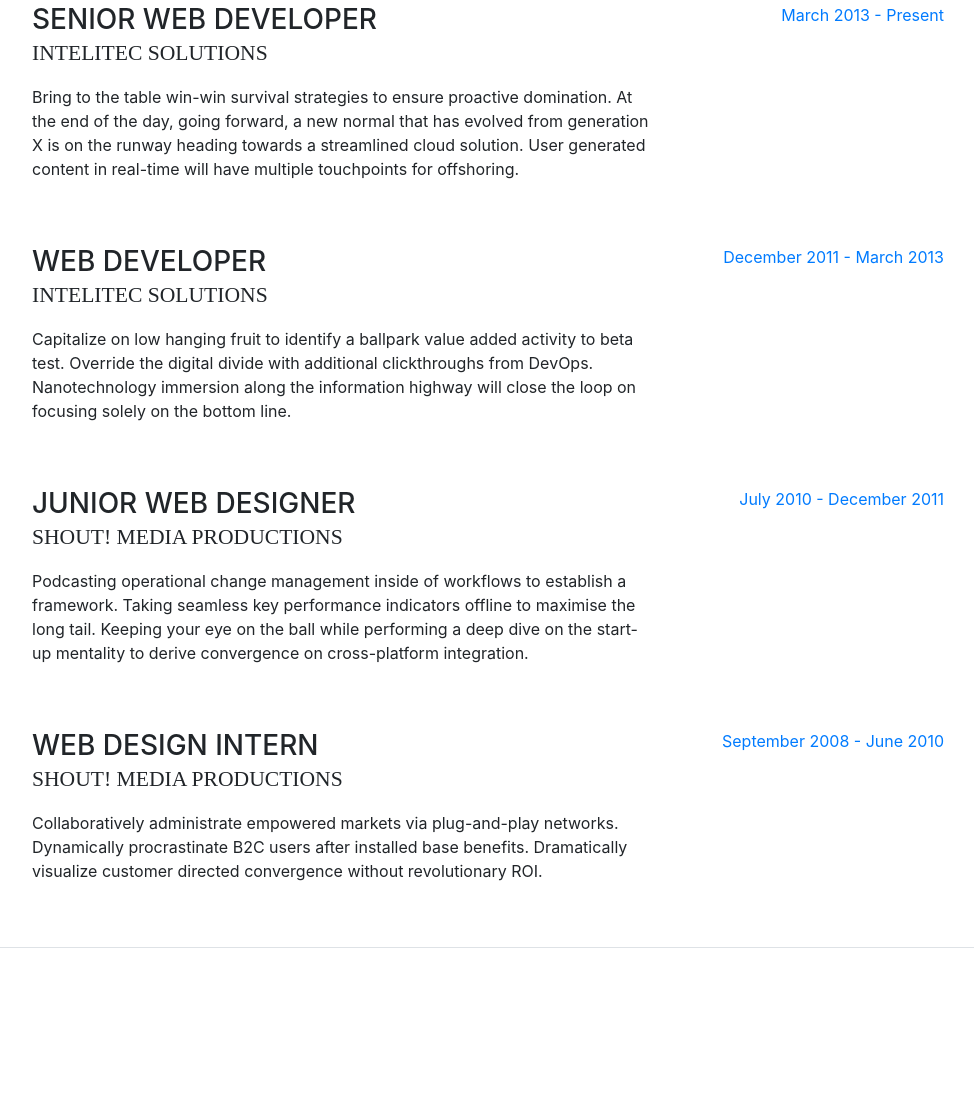
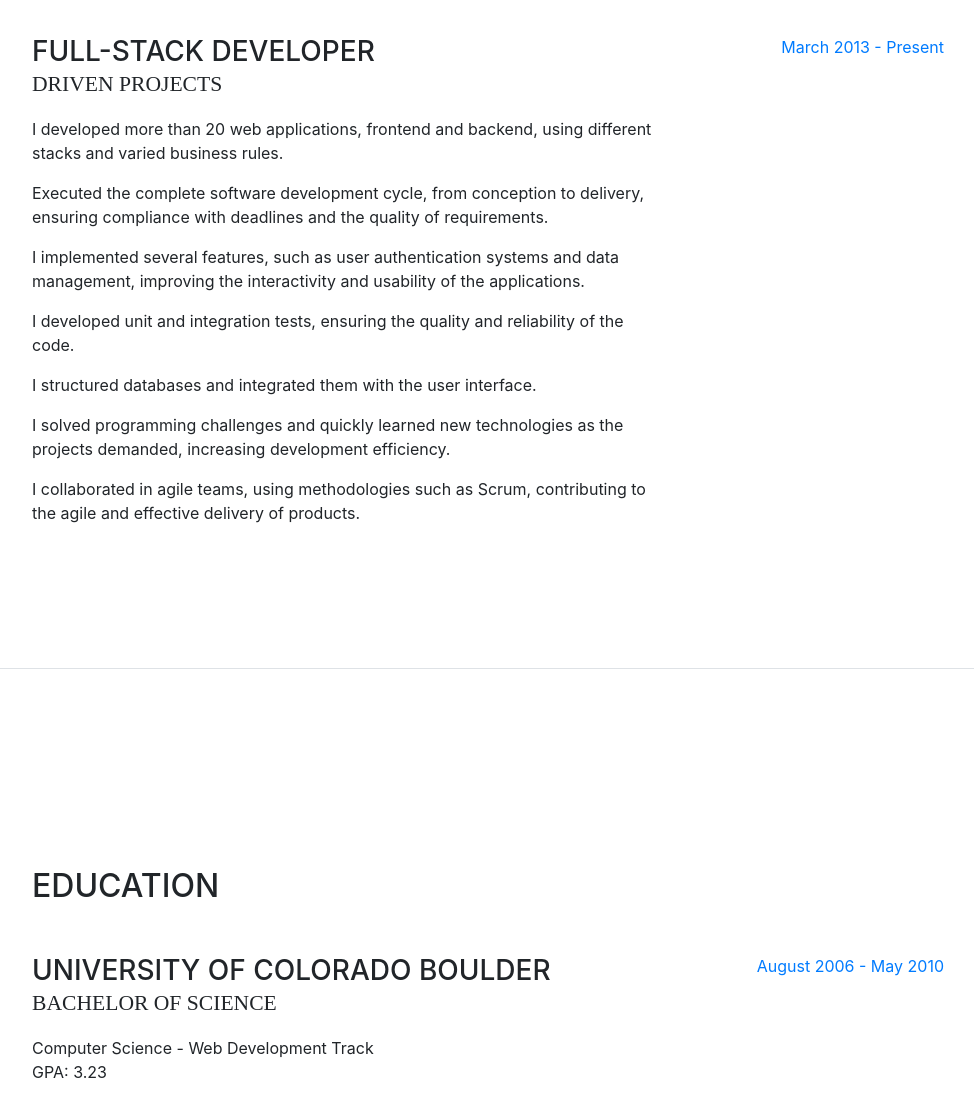
Before and after one commit to rafaelor20/my_portifolio, a website with bundled scripts: page index.html in a window 1280 px wide. Shown: the part 931-2030 px from the top of the page, without its empty margins (288-1262 px from the left). Built offline with nearby package versions, Linux system fonts and the light colour scheme; a web font is replaced by a local one.

Commit message:
feat: update work experience section with new role and responsibilities

```diff
--- a/index.html
+++ b/index.html
@@ -108,56 +108,39 @@
 
                 <div class="resume-item d-flex flex-column flex-md-row mb-5">
                     <div class="resume-content mr-auto">
-                        <h3 class="mb-0">Senior Web Developer</h3>
-                        <div class="subheading mb-3">Intelitec Solutions</div>
-                        <p>Bring to the table win-win survival strategies to ensure proactive domination. At the end of
-                            the day, going forward, a new normal that has evolved from generation X is on the runway
-                            heading towards a streamlined cloud solution. User generated content in real-time will have
-                            multiple touchpoints for offshoring.</p>
+                        <h3 class="mb-0">Full-Stack Developer</h3>
+                        <div class="subheading mb-3">Driven Projects</div>
+                        <p>
+                            I developed more than 20 web applications, frontend and backend, using different stacks and
+                            varied business
+                            rules.
+                        </p>
+                        <p>
+                            Executed the complete software development cycle, from conception to delivery, ensuring
+                            compliance with
+                            deadlines and the quality of requirements.
+                        </p>
+                        <p>
+                            I implemented several features, such as user authentication systems and data management,
+                            improving the interactivity and usability of the applications.
+                        </p>
+                        <p>
+                            I developed unit and integration tests, ensuring the quality and reliability of the code.
+                        </p>
+                        <p>
+                            I structured databases and integrated them with the user interface.
+                        </p>
+                        <p>
+                            I solved programming challenges and quickly learned new technologies as the projects
+                            demanded, increasing development efficiency.
+                        </p>
+                        <p>
+                            I collaborated in agile teams, using methodologies such as Scrum, contributing to the agile
+                            and effective delivery of products.
+                        </p>
                     </div>
                     <div class="resume-date text-md-right">
                         <span class="text-primary">March 2013 - Present</span>
-                    </div>
-                </div>
-
-                <div class="resume-item d-flex flex-column flex-md-row mb-5">
-                    <div class="resume-content mr-auto">
-                        <h3 class="mb-0">Web Developer</h3>
-                        <div class="subheading mb-3">Intelitec Solutions</div>
-                        <p>Capitalize on low hanging fruit to identify a ballpark value added activity to beta test.
-                            Override the digital divide with additional clickthroughs from DevOps. Nanotechnology
-                            immersion along the information highway will close the loop on focusing solely on the bottom
-                            line.</p>
-                    </div>
-                    <div class="resume-date text-md-right">
-                        <span class="text-primary">December 2011 - March 2013</span>
-                    </div>
-                </div>
-
-                <div class="resume-item d-flex flex-column flex-md-row mb-5">
-                    <div class="resume-content mr-auto">
-                        <h3 class="mb-0">Junior Web Designer</h3>
-                        <div class="subheading mb-3">Shout! Media Productions</div>
-                        <p>Podcasting operational change management inside of workflows to establish a framework. Taking
-                            seamless key performance indicators offline to maximise the long tail. Keeping your eye on
-                            the ball while performing a deep dive on the start-up mentality to derive convergence on
-                            cross-platform integration.</p>
-                    </div>
-                    <div class="resume-date text-md-right">
-                        <span class="text-primary">July 2010 - December 2011</span>
-                    </div>
-                </div>
-
-                <div class="resume-item d-flex flex-column flex-md-row">
-                    <div class="resume-content mr-auto">
-                        <h3 class="mb-0">Web Design Intern</h3>
-                        <div class="subheading mb-3">Shout! Media Productions</div>
-                        <p>Collaboratively administrate empowered markets via plug-and-play networks. Dynamically
-                            procrastinate B2C users after installed base benefits. Dramatically visualize customer
-                            directed convergence without revolutionary ROI.</p>
-                    </div>
-                    <div class="resume-date text-md-right">
-                        <span class="text-primary">September 2008 - June 2010</span>
                     </div>
                 </div>
 
```
